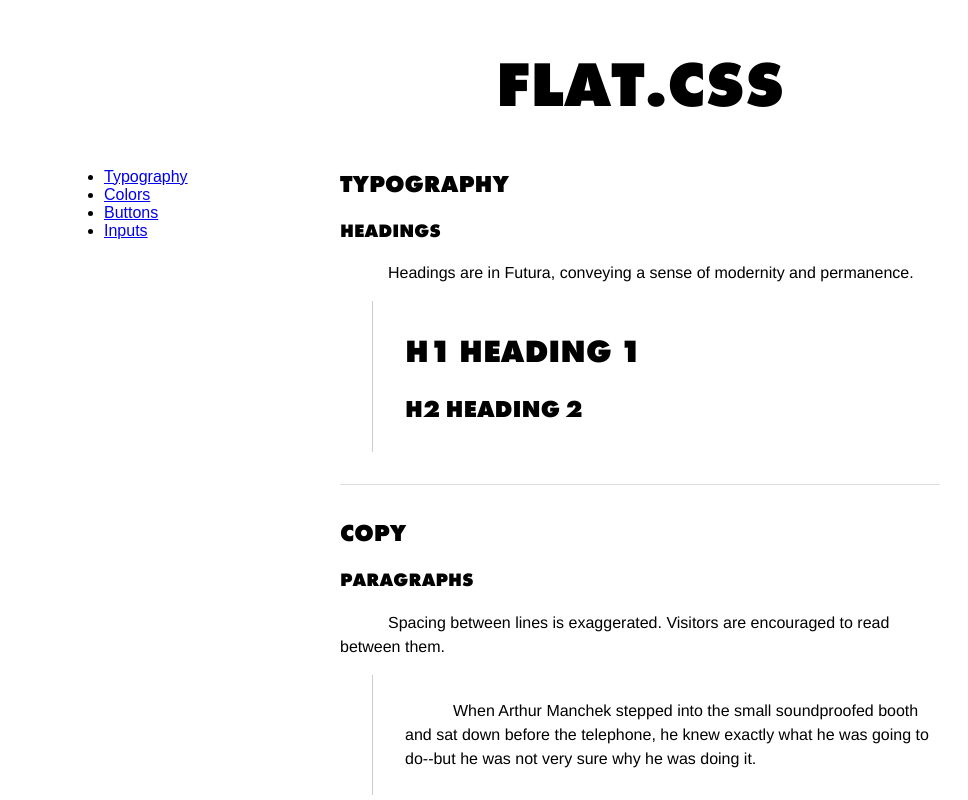
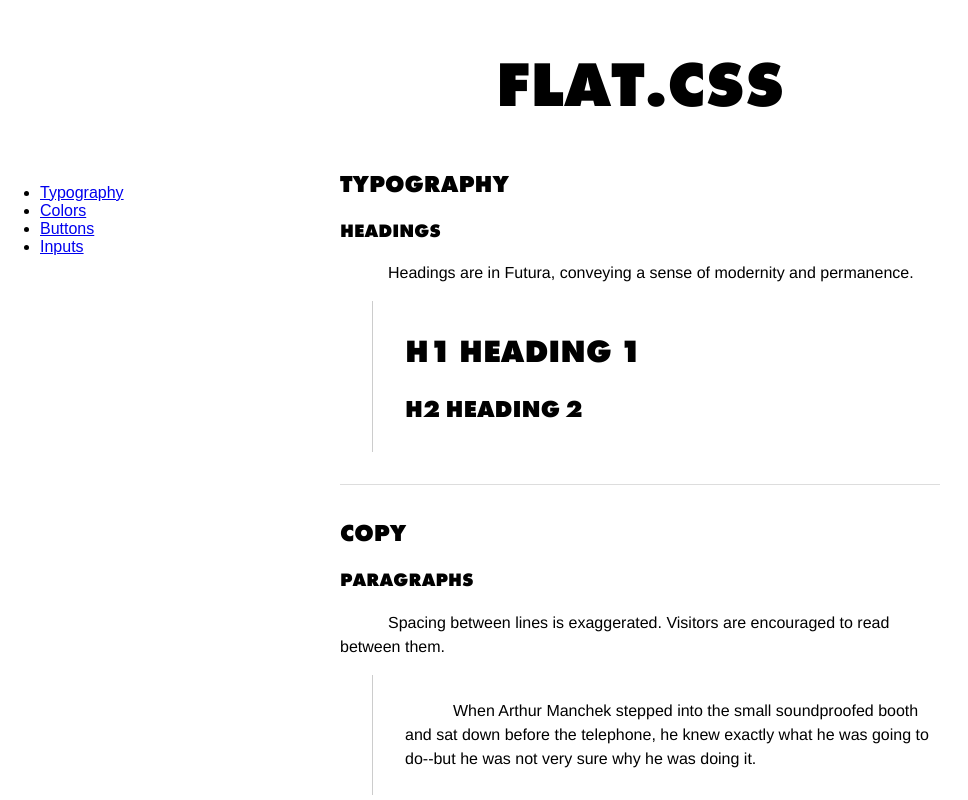
Before and after one commit to itsjoesullivan/flat.css, a plain HTML site: page demo/index.html in a window 1280 px wide. Shown: the top 800 px of the page, without its empty margins (0-968 px from the left). Drawn offline with Linux system fonts and the light colour scheme; files whose address does not match are found by name.

Commit message:
Keep the menu at the top

```diff
--- a/demo/index.css
+++ b/demo/index.css
@@ -1,17 +1,25 @@
+html, body {
+	height: 100%;
+	width: 100%;
+}
+
 .hero h1 {
 	font-size: 4em;
 	text-align:center;
 }
+.w30{ position: relative; }
 
 #menu {
 	position:fixed;
-	margin:auto;
-	left: 5%;
-	width: 15%;
+	width: inherit;
 }
 
-#content {
+#menu li {
+}
+
+#content.content {
 	margin-bottom:4em;
+	text-align:left !important;
 	width: 600px !important;
 }
 
```
